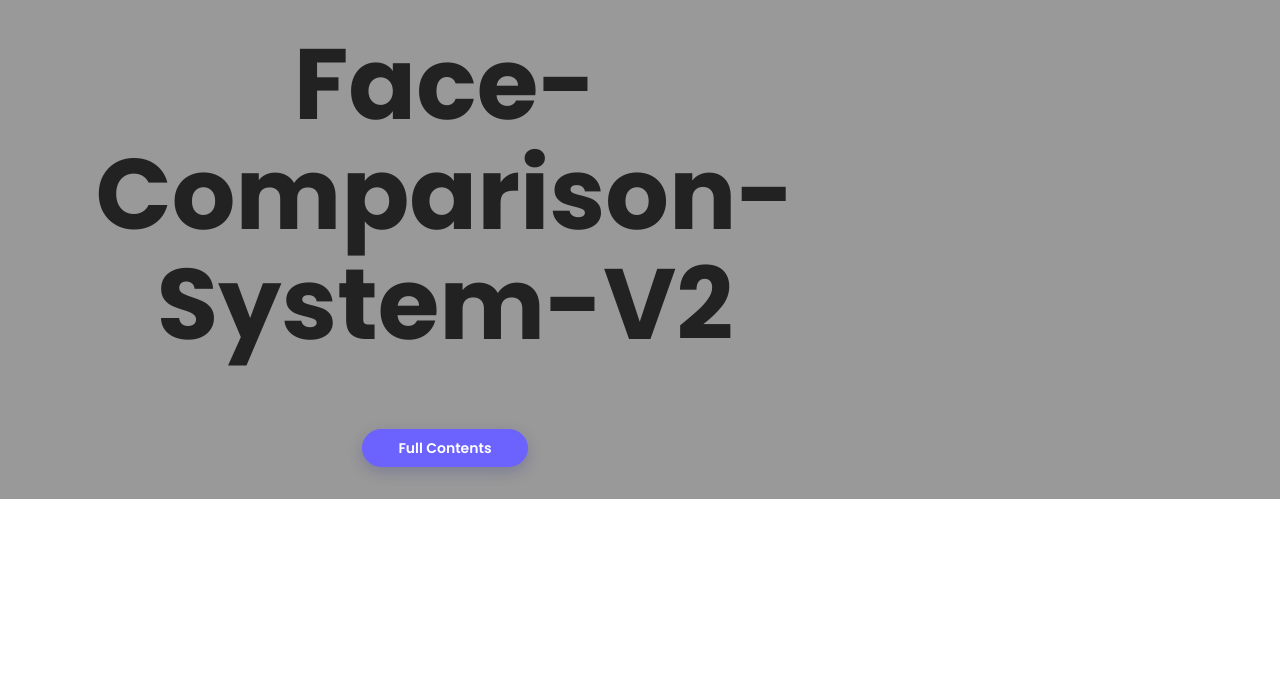
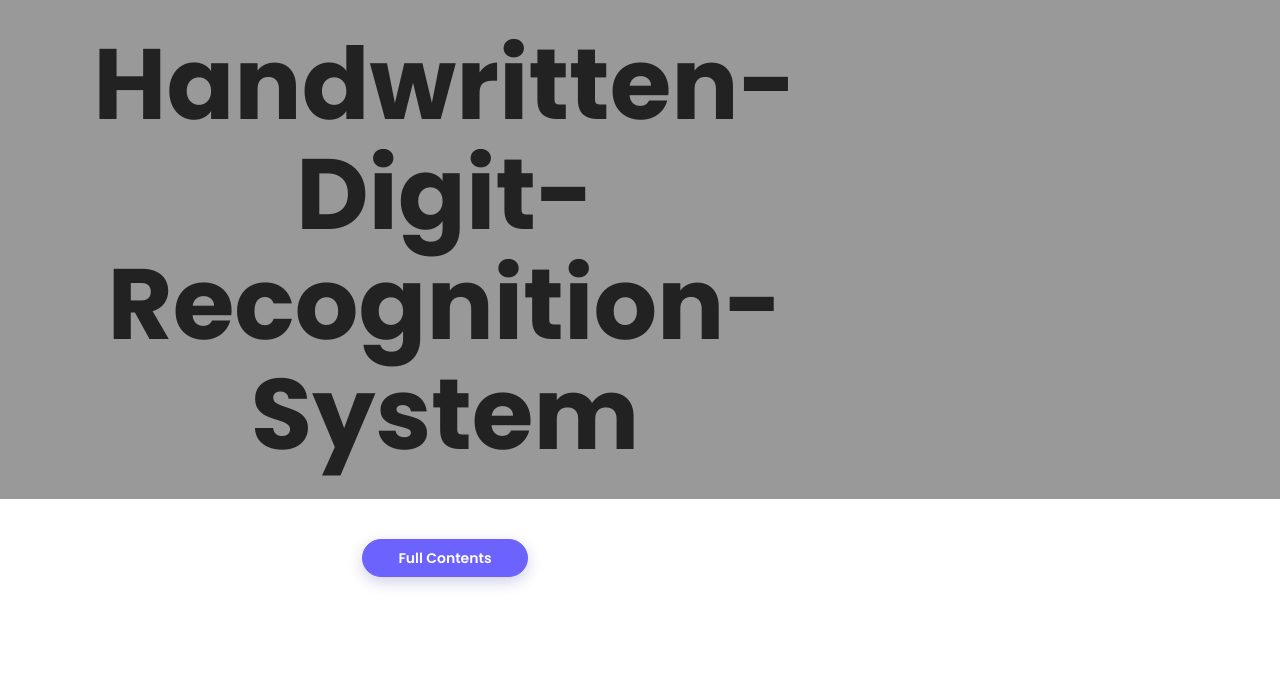
Before and after one commit to Cendok/Handwritten-Digit-Recognition-System, a Flask app: page / in a window 1280 px wide. Shown: the part 301-996 px from the top of the page. Run offline with Flask 3, Linux system fonts and the light colour scheme; some libraries are stand-ins or nearby versions.

Commit message:
Update index.html

```diff
--- a/templates/index.html
+++ b/templates/index.html
@@ -104,7 +104,7 @@
                         <div class="row align-items-center justify-content-center">
                             <div class="col-xl-8  col-lg-8 col-md-8  col-sm-10 col-12">
                                 <div class="slider-content mt--20 text-center z-index1">
-                                    <h1 class="text-white wow fadeInUp f-700 pb-30" data-wow-delay=".1s" data-wow-duration="1.5s">Face-Comparison-System-V2</h1>
+                                    <h1 class="text-white wow fadeInUp f-700 pb-30" data-wow-delay=".1s" data-wow-duration="1.5s">Handwritten-Digit-Recognition-System</h1>
                                     <a href="#" class="btn theme-bg mt-30 wow fadeInUp" data-wow-delay=".8s" data-wow-duration="2s">Full Contents</a>
                                 </div>
                             </div><!-- /col -->
```
